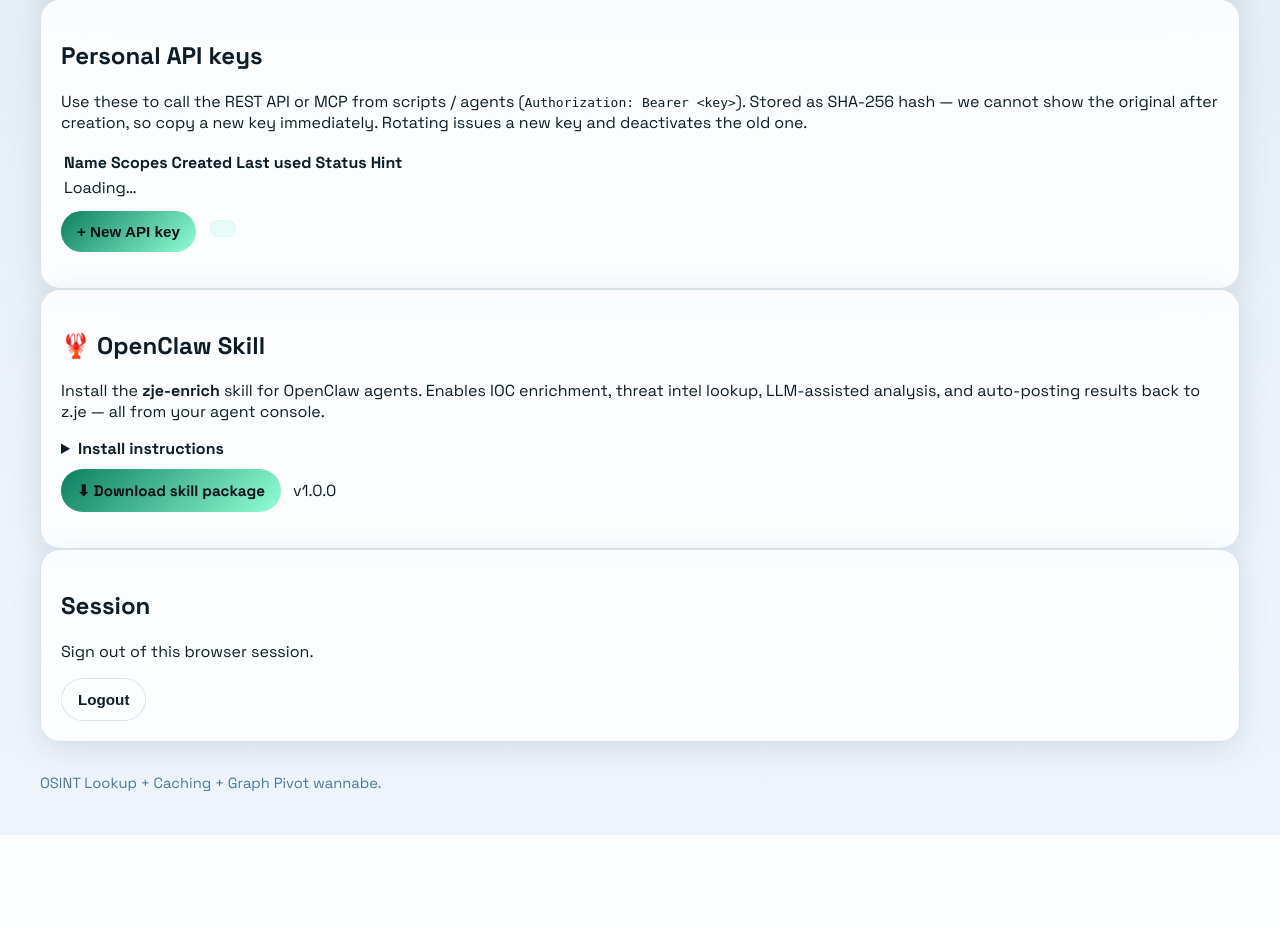
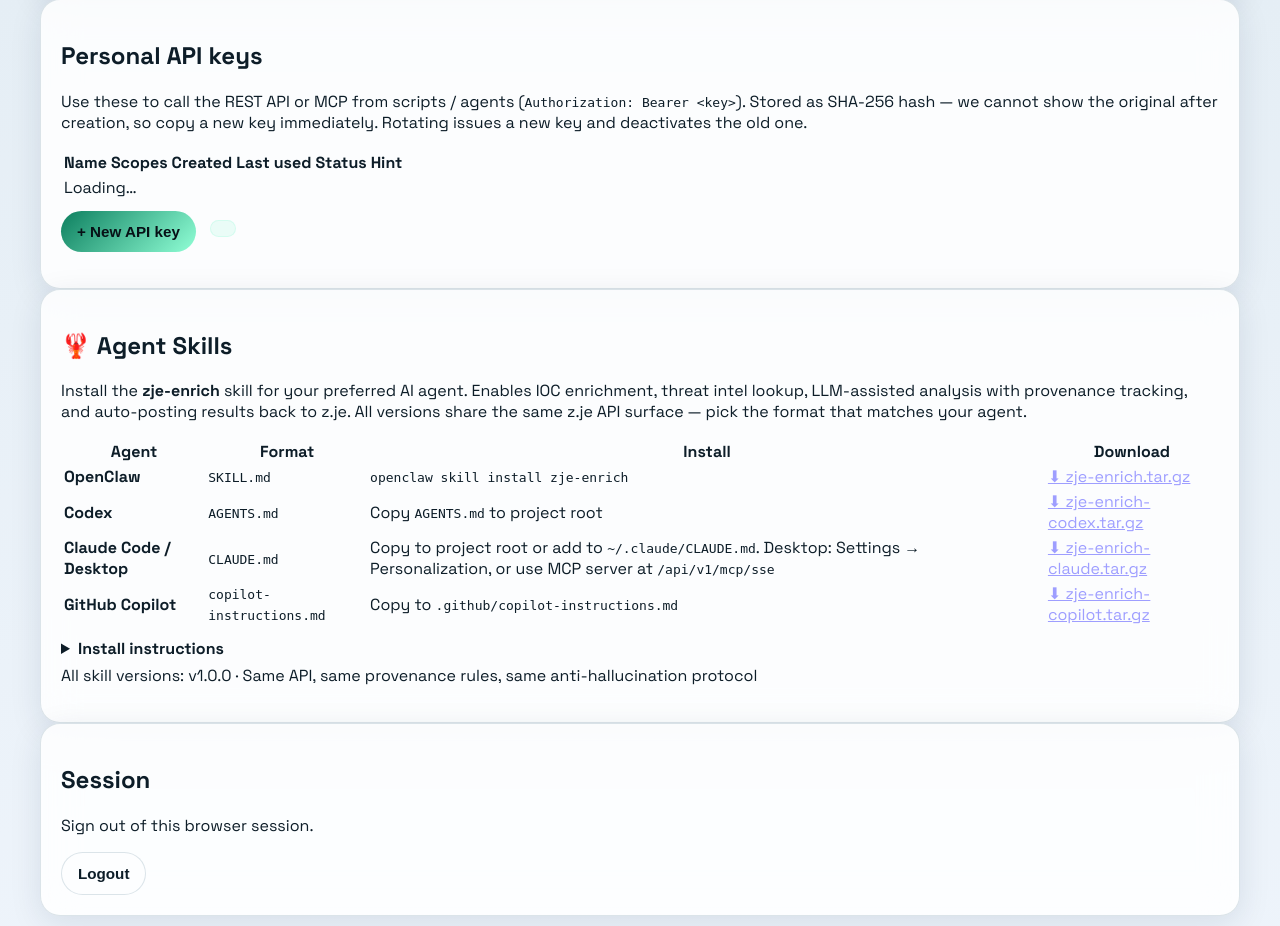
Before and after one commit to zzoidbergzz/z-zoidberg, a Python web app: template security-knowledge/templates/settings.html in a window 1280 px wide. Shown: the part 869-1795 px from the top of the page. Before the commit the page ends 1704 px from the top, so only its background shows below. Run offline with Jinja, Linux system fonts and the light colour scheme; the template is opened without the code that fills it, so the values that code supplies are empty; some libraries are stand-ins or nearby versions.

Commit message:
feat: add Codex, Claude, Copilot skill packages + multi-platform download table on settings page
- zje-enrich-codex.tar.gz (AGENTS.md format)
- zje-enrich-claude.tar.gz (CLAUDE.md format + MCP server config)
- zje-enrich-copilot.tar.gz (copilot-instructions.md format)
- Settings page: 4-row download table with per-platform install instructions
- All versions v1.0.0, same API, same provenance rules

```diff
--- a/security-knowledge/templates/settings.html
+++ b/security-knowledge/templates/settings.html
@@ -69,32 +69,57 @@
   </section>
 
   <section class="card">
-    <h2>🦞 OpenClaw Skill</h2>
+    <h2>🦞 Agent Skills</h2>
     <p class="muted">
-      Install the <strong>zje-enrich</strong> skill for OpenClaw agents. Enables IOC enrichment,
-      threat intel lookup, LLM-assisted analysis, and auto-posting results back to z.je
-      — all from your agent console.
+      Install the <strong>zje-enrich</strong> skill for your preferred AI agent. Enables IOC enrichment,
+      threat intel lookup, LLM-assisted analysis with provenance tracking, and auto-posting results back to z.je.
+      All versions share the same z.je API surface — pick the format that matches your agent.
     </p>
+    <table class="data-table" style="margin-top:0.6rem">
+      <thead><tr><th>Agent</th><th>Format</th><th>Install</th><th>Download</th></tr></thead>
+      <tbody>
+        <tr>
+          <td><strong>OpenClaw</strong></td>
+          <td><code>SKILL.md</code></td>
+          <td><code>openclaw skill install zje-enrich</code></td>
+          <td><a href="/static/skills/zje-enrich.tar.gz" download>⬇ zje-enrich.tar.gz</a></td>
+        </tr>
+        <tr>
+          <td><strong>Codex</strong></td>
+          <td><code>AGENTS.md</code></td>
+          <td>Copy <code>AGENTS.md</code> to project root</td>
+          <td><a href="/static/skills/zje-enrich-codex.tar.gz" download>⬇ zje-enrich-codex.tar.gz</a></td>
+        </tr>
+        <tr>
+          <td><strong>Claude Code / Desktop</strong></td>
+          <td><code>CLAUDE.md</code></td>
+          <td>Copy to project root or add to <code>~/.claude/CLAUDE.md</code>. Desktop: Settings → Personalization, or use MCP server at <code>/api/v1/mcp/sse</code></td>
+          <td><a href="/static/skills/zje-enrich-claude.tar.gz" download>⬇ zje-enrich-claude.tar.gz</a></td>
+        </tr>
+        <tr>
+          <td><strong>GitHub Copilot</strong></td>
+          <td><code>copilot-instructions.md</code></td>
+          <td>Copy to <code>.github/copilot-instructions.md</code></td>
+          <td><a href="/static/skills/zje-enrich-copilot.tar.gz" download>⬇ zje-enrich-copilot.tar.gz</a></td>
+        </tr>
+      </tbody>
+    </table>
     <details style="margin-top:0.6rem">
       <summary><strong>Install instructions</strong></summary>
-      <pre style="background:var(--surface);padding:1rem;border-radius:6px;margin-top:0.4rem;overflow-x:auto;font-size:0.85rem"># Install from ClawHub
-openclaw skill install zje-enrich
+      <pre style="background:var(--surface);padding:1rem;border-radius:6px;margin-top:0.4rem;overflow-x:auto;font-size:0.85rem"># After downloading and extracting:
+# 1. Get your API key from the "Personal API keys" section above
+# 2. Set environment variables:
+export ZJE_API_URL=https://z.je
+export ZJE_API_KEY=your-key-here
 
-# Or manual
-mkdir -p ~/.openclaw/skills/zje-enrich
-# Then copy skill files into that directory
-
-# Configure
-export ZJE_API_URL=https://z.je
-export ZJE_API_KEY=your-key-from-above
-
-# Verify
-python ~/.openclaw/skills/zje-enrich/scripts/zje_client.py search "APT29"</pre>
+# OpenClaw: install via CLI or copy to ~/.openclaw/skills/zje-enrich/
+# Codex: place AGENTS.md in your project root
+# Claude Code: place CLAUDE.md in project root or ~/.claude/CLAUDE.md
+# Claude Desktop: add to custom instructions, or configure MCP:
+#   {"mcpServers":{"zje":{"url":"https://z.je/api/v1/mcp/sse","headers":{"X-API-Key":"your-key"}}}}
+# GitHub Copilot: copy copilot-instructions.md to .github/copilot-instructions.md</pre>
     </details>
-    <p style="margin-top:0.6rem">
-      <a href="/static/skills/zje-enrich.tar.gz" class="button" download>⬇ Download skill package</a>
-      <span class="muted" style="margin-left:0.5rem">v1.0.0</span>
-    </p>
+    <p class="muted" style="margin-top:0.4rem">All skill versions: v1.0.0 · Same API, same provenance rules, same anti-hallucination protocol</p>
   </section>
 
   <section class="card">
```
Also changed, not shown: 3 other files.
